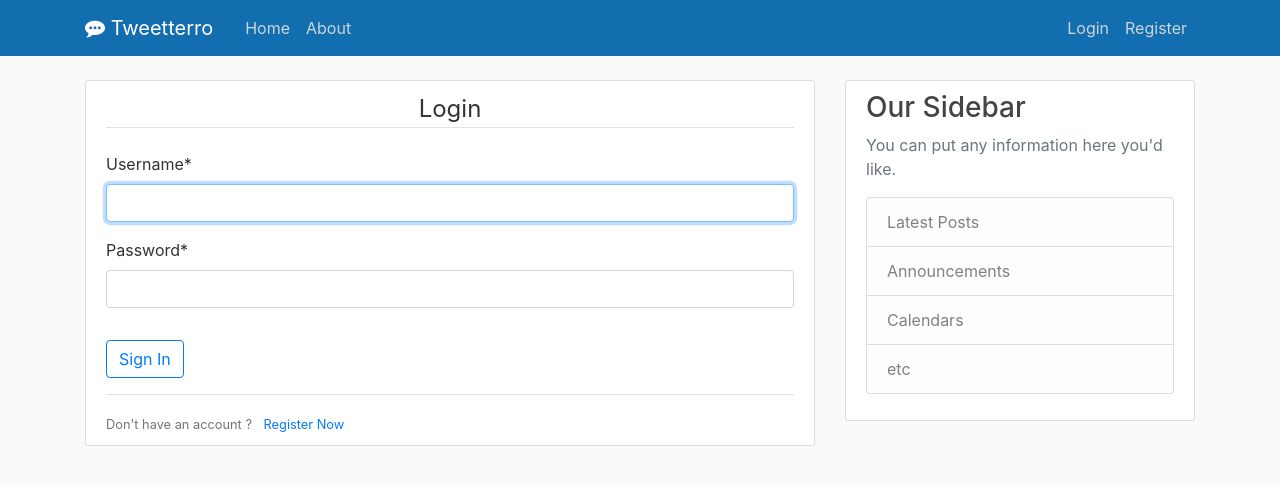
After one commit to royhanmardista/twitterro, a Django app: page /login/ in a window 1280 px wide. The commit adds this page. Shown: the top 485 px of the page. Run offline with Django 3.2, Linux system fonts and the light colour scheme; some libraries are stand-ins or nearby versions.

Commit message:
login and profile page, adding decorators that works similar to navigation guard but far more better

```diff
--- a/post/templates/post/base.html
+++ b/post/templates/post/base.html
@@ -35,8 +35,13 @@
                     </div>
                     <!-- Navbar Right Side -->
                     <div class="navbar-nav">
-                        <a class="nav-item nav-link" href="#">Login</a>
-                        <a class="nav-item nav-link" href="#">Register</a>
+                        {% if user.is_authenticated %}
+                            <a class="nav-item nav-link" href="{% url 'profile' %}">Profile</a>
+                             <a class="nav-item nav-link" href="{% url 'logout' %}">Logout</a>
+                        {% else %}
+                             <a class="nav-item nav-link" href="{% url 'login' %}">Login</a>
+                             <a class="nav-item nav-link" href="{% url 'register' %}">Register</a>
+                        {% endif %}
                     </div>
                 </div>
             </div>
--- a/twitterr/settings.py
+++ b/twitterr/settings.py
@@ -123,3 +123,6 @@
 STATIC_URL = '/static/'
 
 CRISPY_TEMPLATE_PACK = 'bootstrap4'
+
+LOGIN_REDIRECT_URL = 'post-home'
+LOGIN_URL = 'login'
--- a/twitterr/urls.py
+++ b/twitterr/urls.py
@@ -16,8 +16,13 @@
 from django.contrib import admin
 from django.urls import path, include
 from users import views as user_views
+from django.contrib.auth import views as auth_views
+
 urlpatterns = [
     path('admin/', admin.site.urls),
     path('', include('post.urls')),
     path('register/', user_views.register, name='register'),
+    path('login/', auth_views.LoginView.as_view(template_name='users/login.html'), name='login'),
+    path('profile/', user_views.profile, name='profile'),
+    path('logout/', auth_views.LogoutView.as_view(template_name='users/logout.html'), name='logout')
 ]
--- /dev/null
+++ b/users/templates/users/login.html
@@ -0,0 +1,24 @@
+{% extends "post/base.html" %}
+{% load crispy_forms_tags %}
+{% block content %}
+
+<div class="content-section">
+    <form method="POST">
+        {% csrf_token %}
+        <fieldset class="form-group">
+            <legend class="border-bottom mb-4 text-center">
+                Login
+            </legend>
+            {{ form|crispy }}
+        </fieldset>
+        <div class="form-group">
+            <button class="btn btn-outline-primary" type="submit">Sign In</button>
+        </div>
+    </form>
+    <div class="border-top pt-3">
+        <small class="text-muted">Don't have an account ? <a href="{% url 'register' %}" class="ml-2">Register
+                Now</a></small>
+    </div>
+</div>
+
+{% endblock content%}
--- a/users/templates/users/register.html
+++ b/users/templates/users/register.html
@@ -2,7 +2,7 @@
 {% load crispy_forms_tags %}
 {% block content %}
 
-   <div class="content">
+   <div class="content-section">
        <form method="POST">
            {% csrf_token %}
            <fieldset class="form-group">
@@ -16,7 +16,7 @@
            </div>
        </form>
        <div class="border-top pt-3">
-        <small class="text-muted">Already have an account? <a href="#" class="ml-2">Sign In</a></small>
+        <small class="text-muted">Already have an account? <a href="{% url 'login' %}" class="ml-2">Login Now</a></small>
        </div>
    </div>
 
```
Also changed, not shown: users/templates/users/logout.html (added, +9 -0 lines), users/templates/users/profile.html (added, +9 -0 lines), users/views.py (+9 -3 lines), README.md, db.sqlite3.
